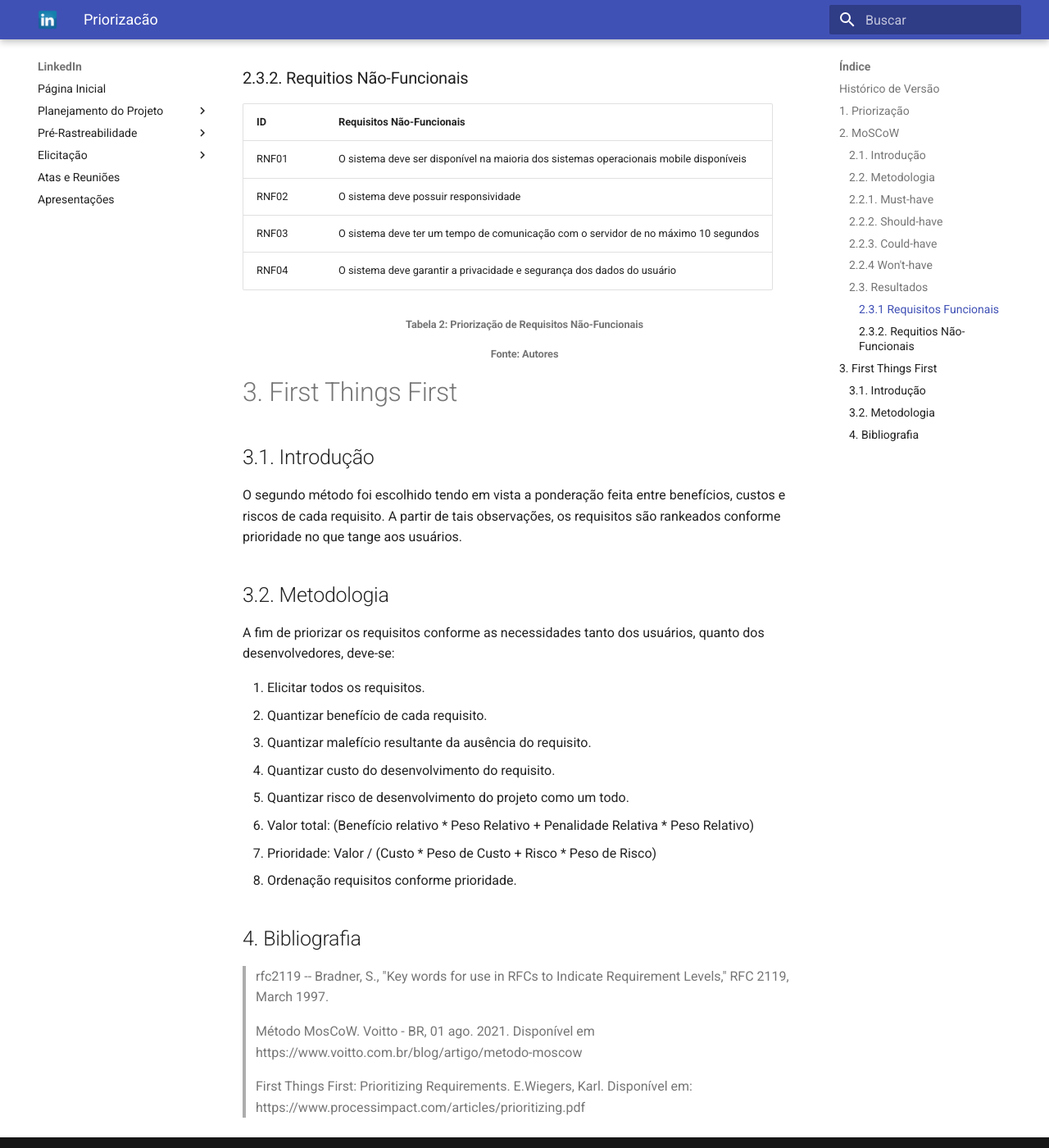
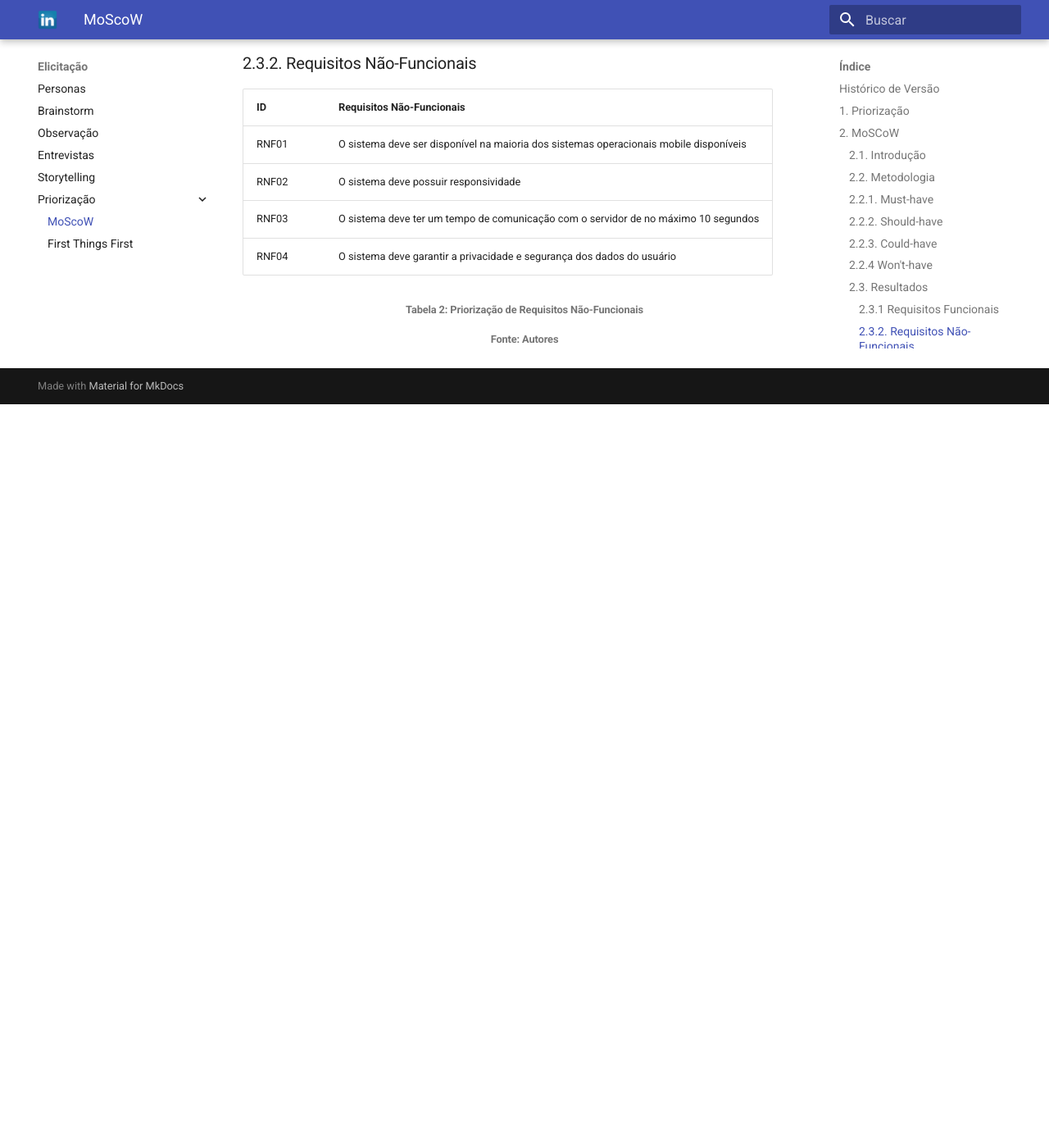
Before and after one commit to Requisitos-de-Software/2022.2-LinkedIn, an MkDocs documentation site: the page built from docs/elicitacao/moscow.md, in a window 1280 px wide and 1400 px high, scrolled down 3232 px. Shown: the whole window at 82% size. Built offline with MkDocs 1.6.1 and Material for MkDocs 9.7.7, drawn with Linux system fonts in a browser that asks for light colours; after the commit the page ends 3725 px from its top, so only the background shows below that; some of the changed text lies outside the part shown.

Commit message:
Adiciona o topico de priorizacao ao projeto

```diff
--- a/docs/elicitacao/priorizacão.md
+++ b/docs/elicitacao/moscow.md
@@ -4,8 +4,7 @@
 | Versão | Data | Descrição | Autor | Revisor |
 |--------|------|-----------|-------|---------|
 | 0.1 | 30/11/2022 | Descrição MoSCoW | Letícia Aires | Guilherme Barbosa |
-| 0.2 | 30/11/2022 | Descrição First Things First | Letícia Aires | Guilherme Barbosa |
-| 0.3 | 30/11/2022 | Tabela de Requisitos Funcionais e Não-Funcionais | Pedro Henrique | Letícia Aires |
+| 0.2 | 30/11/2022 | Tabela de Requisitos Funcionais e Não-Funcionais | Pedro Henrique | Letícia Aires |
 
 # 1. Priorização
 
@@ -85,7 +84,7 @@ Assim, o escopo do projeto pode ser reduzido para focar em determinadas funciona
 <h6 align = "center"> Tabela 1: Priorização de Requisitos Funcionais</h6>
 <h6 align = "center"> Fonte: Autores </h6>
 
-### 2.3.2. Requitios Não-Funcionais
+### 2.3.2. Requisitos Não-Funcionais
 
 | ID | Requisitos Não-Funcionais |
 | --- | --- |
@@ -96,32 +95,3 @@ Assim, o escopo do projeto pode ser reduzido para focar em determinadas funciona
 
 <h6 align = "center"> Tabela 2: Priorização de Requisitos Não-Funcionais</h6>
 <h6 align = "center"> Fonte: Autores </h6>
-
-
-# 3. First Things First
-
-## 3.1. Introdução
-
-O segundo método foi escolhido tendo em vista a ponderação feita entre benefícios, custos e riscos de cada requisito.
-A partir de tais observações, os requisitos são rankeados conforme prioridade no que tange aos usuários.
-
-## 3.2. Metodologia
-
-A fim de priorizar os requisitos conforme as necessidades tanto dos usuários, quanto dos desenvolvedores, deve-se:
-
-1. Elicitar todos os requisitos.
-2. Quantizar benefício de cada requisito.
-3. Quantizar malefício resultante da ausência do requisito.
-4. Quantizar custo do desenvolvimento do requisito.
-5. Quantizar risco de desenvolvimento do projeto como um todo.
-6. Valor total: (Benefício relativo * Peso Relativo + Penalidade Relativa * Peso Relativo)
-7. Prioridade: Valor / (Custo * Peso de Custo + Risco * Peso de Risco)
-8. Ordenação requisitos conforme prioridade.
-
-## 4. Bibliografia
-
-> rfc2119 -- Bradner, S., "Key words for use in RFCs to Indicate Requirement Levels," RFC 2119, March 1997.
-
-> Método MosCoW. Voitto - BR, 01 ago. 2021. Disponível em https://www.voitto.com.br/blog/artigo/metodo-moscow
-
-> First Things First: Prioritizing Requirements. E.Wiegers, Karl. Disponível em: https://www.processimpact.com/articles/prioritizing.pdf
--- a/mkdocs.yml
+++ b/mkdocs.yml
@@ -7,7 +7,8 @@ theme:
   language: 'pt'
   palette:
     primary: 'indigo'
-
+  features:
+      - navigation.tabs
 nav:
   - Página Inicial: index.md
   - Planejamento do Projeto:
@@ -19,11 +20,13 @@ nav:
     - Rich Picture: ./preRastreabilidade/richPicture.md
   - Elicitação:
     - Personas: ./elicitacao/personas.md
-    - Técnicas:
-      - Brainstorm: ./elicitacao/brainstorm.md
-      - Observação: ./elicitacao/observacao.md
-      - Entrevistas: ./elicitacao/entrevistas.md
-      - Storytelling: ./elicitacao/storytelling.md
+    - Brainstorm: ./elicitacao/brainstorm.md
+    - Observação: ./elicitacao/observacao.md
+    - Entrevistas: ./elicitacao/entrevistas.md
+    - Storytelling: ./elicitacao/storytelling.md
+    - Priorização:
+      - MoScoW: ./elicitacao/moscow.md
+      - First Things First: ./elicitacao/first_things_first.md
   - Atas e Reuniões: ./atas_e_reunioes/atas_reunioes.md
   - Apresentações: ./apresentacoes/apresentacoes.md
 markdown_extensions:
```
